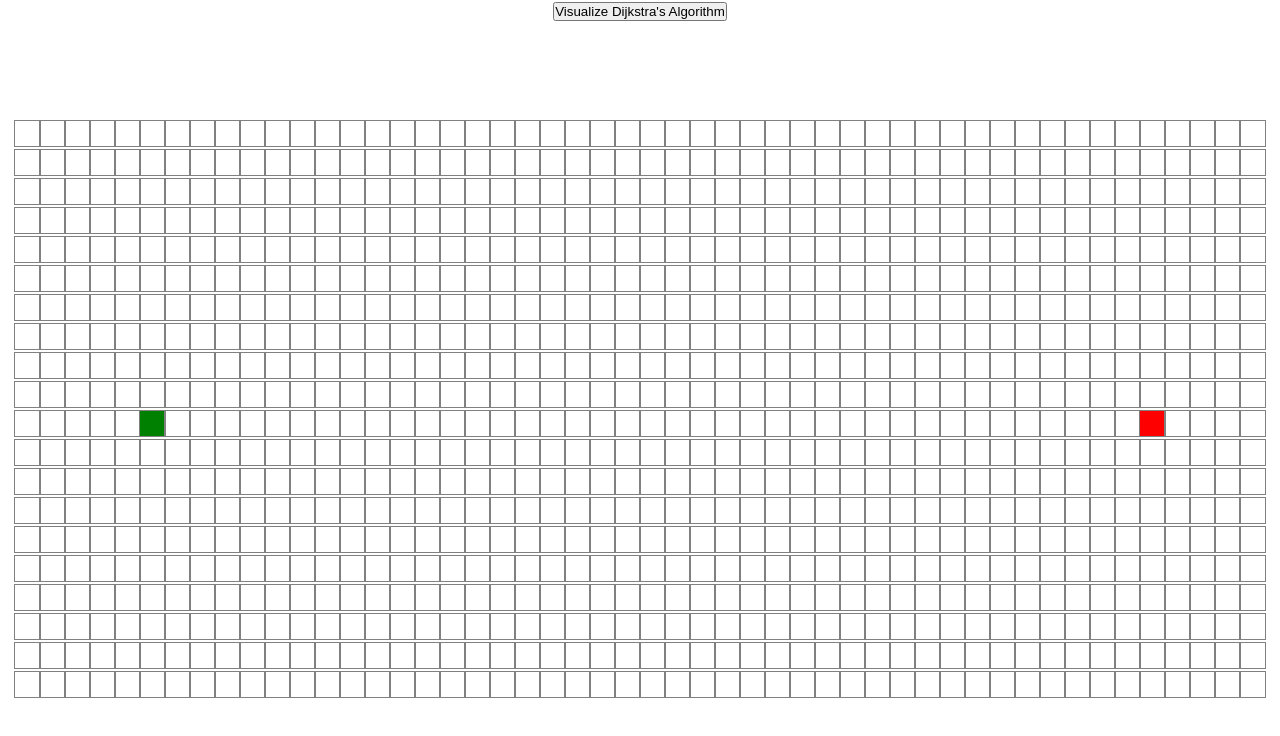
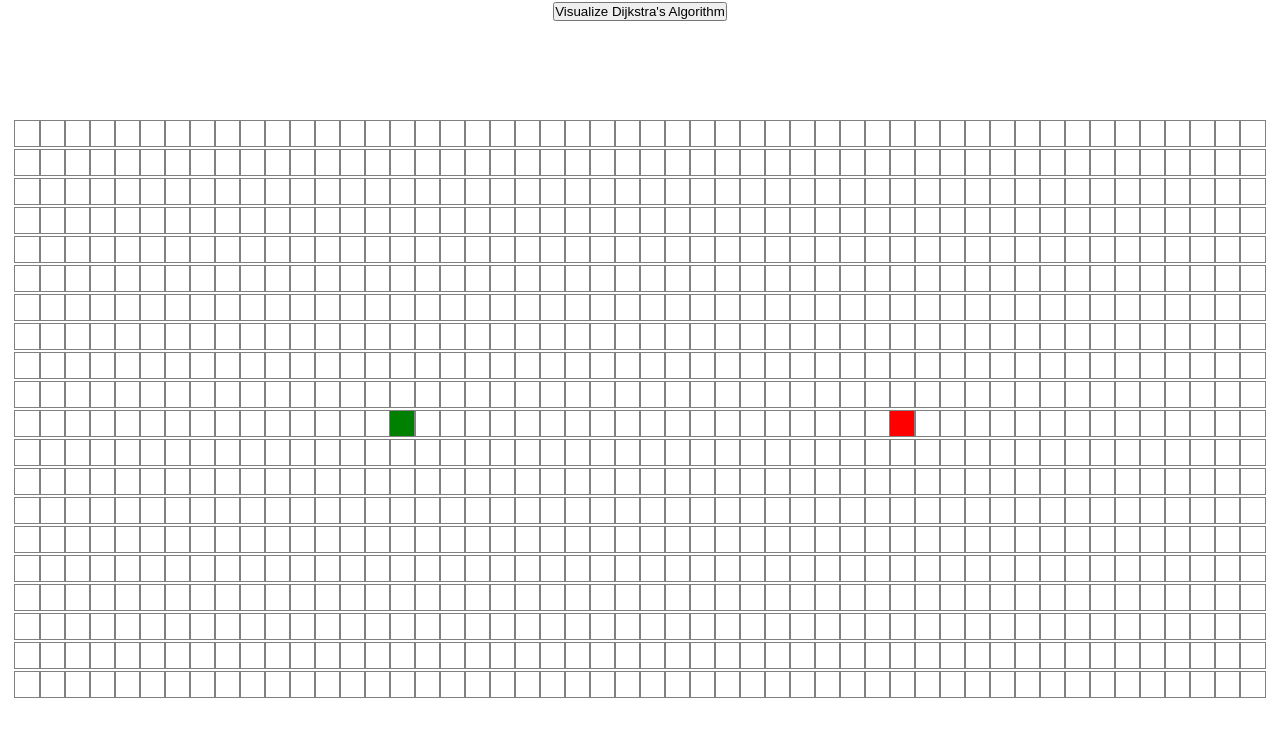
Before and after one commit to julietsampson/pathfinder, a React (Create React App) app: page / in a window 1280 px wide. Shown: the top 736 px of the page. Built offline with nearby package versions, Linux system fonts and the light colour scheme.

Commit message:
implemented staggered animations

```diff
--- a/src/Pathfinder/Pathfinder.jsx
+++ b/src/Pathfinder/Pathfinder.jsx
@@ -7,8 +7,8 @@ import dijkstra from '../algorithms/dijkstra.js'
 
 const START_ROW = 10;
 const END_ROW = 10;
-const START_COL = 5;
-const END_COL = 45;
+const START_COL = 15;
+const END_COL = 35;
 
 export default class Pathfinder extends Component {
     constructor(props) {
@@ -24,16 +24,17 @@ export default class Pathfinder extends Component {
     }
 
     animateDijkstra(visited) {
-        for (const node of visited) {
+        for (let i = 0; i<visited.length; i++) {
+            setTimeout(() => {
+                const node = visited[i];
                 const newGrid = this.state.grid.slice();
                 const visitedNode = {
                     ...node,
                     visited: true,
                 };
                 newGrid[node.row][node.col] = visitedNode;
-            setTimeout(() => {
                     this.setState({grid: newGrid})
-            }, 100);
+            }, 50*i);
         }
     }
 
```
Lines whose indentation alone changed are shown as unchanged.
